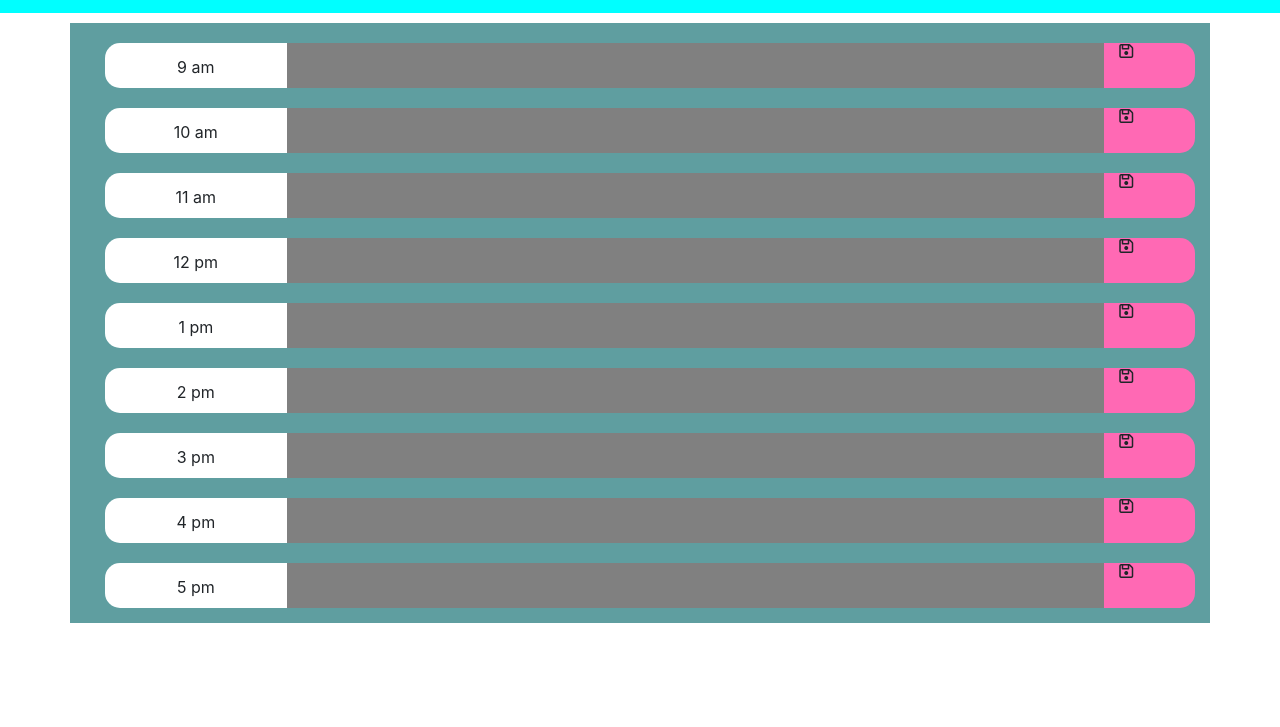
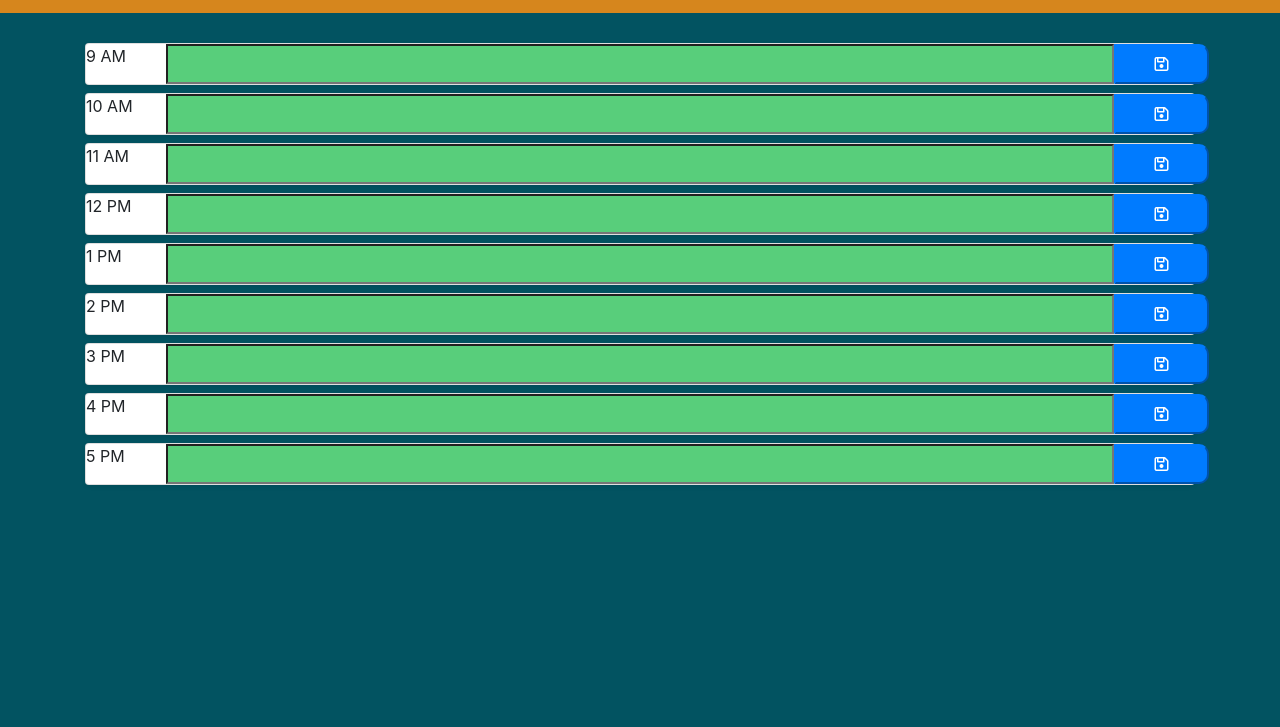
Before and after one commit to tylermurton/DayPlanner, a plain HTML site: page index.html in a window 1280 px wide. Shown: the part 73-800 px from the top of the page. Drawn offline with nearby package versions, Linux system fonts and the light colour scheme.

Commit message:
complete rewrite

```diff
--- a/index.html
+++ b/index.html
@@ -6,7 +6,7 @@
     <meta http-equiv="X-UA-Compatible" content="ie=edge">
 
     <link rel="stylesheet" href="https://stackpath.bootstrapcdn.com/bootstrap/4.3.1/css/bootstrap.min.css" integrity="sha384-ggOyR0iXCbMQv3Xipma34MD+dH/1fQ784/j6cY/iJTQUOhcWr7x9JvoRxT2MZw1T" crossorigin="anonymous">
-    <script src="https://kit.fontawesome.com/6cbff65fb8.js" crossorigin="anonymous"></script>
+
     <link rel="stylesheet" href="style.css">
 
 
@@ -21,44 +21,80 @@
     </nav>
 
     <div class="container" id="plannerContainer">
-      <div class= "row">
-        <div class="col-2" id="time">9 am</div>
-        <div class="col-9" id="activity"></div>
-        <div class="col-1 far fa-save saveIcon" id="save"></div>
+
+      <!-- Timeblocks go here Each time slot should represent one hour and contain the following: * The time * A field to hold user input * A save button -->
+     <!--Row 1 9am-->
+     <div class="card shadow-sm mb-2">
+        <div class="row justify-content" id="9am">
+          <p id="time" class="text-body col-1">9 AM </p>
+            <input type="text" id="9" class="col-10">
+          <button class="rowBtn btn-primary col-1 far fa-save saveIcon" id="saveButton"></button>
+        </div>
+    </div>
+    <!---Row 2 10am-->
+    <div class="card shadow-sm mb-2">
+      <div class="row" id="10am">
+          <p id="time" class="text-body col-1">10 AM </p>
+            <input type="text" id="10" class="col-10">
+          <button class="rowBtn btn-primary col-1 far fa-save saveIcon" id="saveButton"></button>
       </div>
-      <div class= "row">
-        <div class="col-2" id="time">10 am</div>
-        <div class="col-9" id="activity"></div>
-        <div class="col-1 far fa-save saveIcon" id="save"></div>
-      </div><div class= "row">
-        <div class="col-2" id="time">11 am</div>
-        <div class="col-9" id="activity"></div>
-        <div class="col-1 far fa-save saveIcon" id="save"></div>
-      </div><div class= "row">
-        <div class="col-2" id="time">12 pm</div>
-        <div class="col-9" id="activity"></div>
-        <div class="col-1 far fa-save saveIcon" id="save"></div>
-      </div><div class= "row">
-        <div class="col-2" id="time">1 pm</div>
-        <div class="col-9" id="activity"></div>
-        <div class="col-1 far fa-save saveIcon" id="save"></div>
-      </div><div class= "row">
-        <div class="col-2" id="time">2 pm</div>
-        <div class="col-9" id="activity"></div>
-        <div class="col-1 far fa-save saveIcon" id="save"></div>
-      </div><div class= "row">
-        <div class="col-2" id="time">3 pm</div>
-        <div class="col-9" id="activity"></div>
-        <div class="col-1 far fa-save saveIcon" id="save"></div>
-      </div><div class= "row">
-        <div class="col-2" id="time">4 pm</div>
-        <div class="col-9" id="activity"></div>
-        <div class="col-1 far fa-save saveIcon" id="save"></div>
-      </div><div class= "row">
-        <div class="col-2" id="time">5 pm</div>
-        <div class="col-9" id="activity"></div>
-        <div class="col-1 far fa-save saveIcon" id="save"></div>
+    </div>
+    <!---Row 3 11am-->
+    <div class="card shadow-sm mb-2">
+      <div class="row" id="11am">
+          <p id="time" class=" text-body col-1">11 AM</p>
+            <input type="text" id="11" class="col-10">
+          <button class="rowBtn btn-primary col-1 far fa-save saveIcon" id="saveButton"></button>
       </div>
+    </div>
+    <!---Row 4 12pm-->
+    <div class="card shadow-sm mb-2">
+      <div class="row" id="12pm">
+          <p id="time" class="text-body col-1">12 PM</p>
+            <input type="text" id="12" class="col-10">
+          <button class="rowBtn btn-primary col-1 far fa-save saveIcon" id="saveButton"></button>
+      </div>
+    </div>
+    <!---Row 5 1pm-->
+    <div class="card shadow-sm mb-2">
+      <div class="row" id="1pm">
+          <p id="time" class="text-body col-1">1 PM</p>
+            <input type="text" id="13" class="col-10">
+          <button class="rowBtn btn-primary col-1 far fa-save saveIcon" id="saveButton"></button>
+      </div>
+    </div>
+    <!---Row 6 2pm-->
+    <div class="card shadow-sm mb-2">
+      <div class="row" id="2pm">
+          <p id="time" class="text-body col-1">2 PM</p>
+            <input type="text" id="14" class="col-10">
+          <button class="rowBtn btn-primary col-1 far fa-save saveIcon" id="saveButton"></button>
+      </div>
+    </div>
+    <!---Row 7 3pm-->
+    <div class="card shadow-sm mb-2">
+      <div class="row" id="3pm">
+          <p id="time" class="text-body col-1">3 PM</p>
+            <input type="text" id="15" class="col-10">
+          <button class="rowBtn btn-primary col-1 far fa-save saveIcon" id="saveButton"></button>
+      </div>
+    </div>
+    <!---Row 8 4pm-->
+    <div class="card shadow-sm mb-2">
+      <div class="row" id="4pm">
+          <p id="time" class="text-body col-1">4 PM</p>
+            <input type="text" id="16" class="col-10">
+          <button class="rowBtn btn-primary col-1 far fa-save saveIcon" id="saveButton"></button>
+      </div>
+    </div>
+     <!---Row 9 5pm-->
+     <div class="card shadow-sm mb-2">
+      <div class="row" id="5pm">
+          <p id="time" class="text-body col-1">5 PM</p>
+            <input type="text" id="17" class="col-10">
+          <button class="rowBtn btn-primary col-1 far fa-save saveIcon" id="saveButton"></button>
+      </div>
+
     </div>
 
 
@@ -69,9 +105,7 @@
 
 
 
-
-
-
+    <script src="https://kit.fontawesome.com/6cbff65fb8.js" crossorigin="anonymous"></script>
     <script src="https://cdnjs.cloudflare.com/ajax/libs/jquery/3.2.1/jquery.min.js"></script>
     <script src="https://cdnjs.cloudflare.com/ajax/libs/moment.js/2.24.0/moment.js" integrity="sha256-H9jAz//QLkDOy/nzE9G4aYijQtkLt9FvGmdUTwBk6gs=" crossorigin="anonymous"></script>
     <script src='script.js'></script>
--- a/script.js
+++ b/script.js
@@ -4,37 +4,48 @@ $(document).ready(function() {
   var $dateHeading = $('#navbar-subtitle');
   $dateHeading.text(currentDay);
 
-  var nowHour24 = moment().format('H');
-  var nowHour12 = moment().format('h');
+  var timeOfDay = ["9", "10", "11", "12", "13", "14", "15", "16", "17"]
+  updatetime();
 
-  console.log(nowHour12);
-  console.log(nowHour24);
+  function updatetime() {
+    var currentTime = moment().format('H');
+    for(var i = 0; i < timeOfDay.length; i++) {
+      if (parseInt(timeOfDay[i]) > currentTime) {
+        $("#" + timeOfDay[i]).attr("style", "background-color: #58ce7b");
+      } else if (parseInt(timeOfDay[i]) < currentTime) {
+        $("#" + timeOfDay[i]).attr("style", "background-color: lightgray");
+      } else if (parseInt(timeOfDay[i]) == currentTime) {
+        $("#" + timeOfDay[i]).attr("style", "background-color: #fc665e");
+      }
+    }
+  };
 
-  $("#activity").click(function() {
-    document.createElement("input");
+//--onclick event to save user input to local storage---//
+$('button').on("click", function() {
+  var timeOfday = $(this).parent().attr("id");
+  var textContent = $("input").val().trim();
 
-  })
+  localStorage.setItem(timeOfday, textContent);
+  console.log(timeOfday, textContent);
+});
 
+//-------Getting individual childern and setting to parent-----//
+$("#9am").children("input").val(localStorage.getItem("9am"));
 
+$("#10am").children("input").val(localStorage.getItem("10am"));
 
+$("#11am").children("input").val(localStorage.getItem("11am"));
 
-  var $hourRow = $('#activity');
+$("#12pm").children("input").val(localStorage.getItem("12pm"));
 
+$("#1pm").children("input").val(localStorage.getItem("1pm"));
 
+$("#2pm").children("input").val(localStorage.getItem("2pm"));
 
+$("#3pm").children("input").val(localStorage.getItem("3pm"));
 
-   // build calendar by row for fix set of hours
-   for (var hour = 9; hour <= 17; hour++) {
-    // index for array use offset from hour
-    var index = hour - 9;
+$("#4pm").children("input").val(localStorage.getItem("4pm"));
 
-
-   }
-
-   function updateRowColor ($hourRow) {
-     if (hour < nowHour24) {
-       $hourRow.css("background-color", "lightgrey")
-     }
-   }
+$("#5pm").children("input").val(localStorage.getItem("5pm"));
 
 });
--- a/style.css
+++ b/style.css
@@ -2,7 +2,7 @@
   display: block;
   margin: 0 auto;
   text-align: center;
-  background-color: aqua;
+  background-color: rgb(214, 134, 29)
 }
 #navbar-subtitle{
   font-size: 20px;
@@ -12,30 +12,15 @@
 }
 
 #plannerContainer {
-  background-color: cadetblue;
-  height: 600px;
-  margin-top: 10px;
+
+  height: 450px;
+  margin-top: 30px;
 }
 
-.row {
-  padding-top: 20px;
-  padding-left: 20px;
-  margin: 0 auto;
-  height: 65px;
+body {
+  background-color: rgb(2, 83, 97);
 }
 
-#time {
-  background-color: white;
-  text-align: center;
-  padding-top: 12px;
-  border-radius: 15px 0px 0px 15px;
+button {
+  border-radius: 0px 10px 10px 0px;
 }
-
-#activity {
-  background-color: grey;
-}
-
-#save {
-  background-color: hotpink;
-  border-radius: 0px 15px 15px 0px;
-}
```
